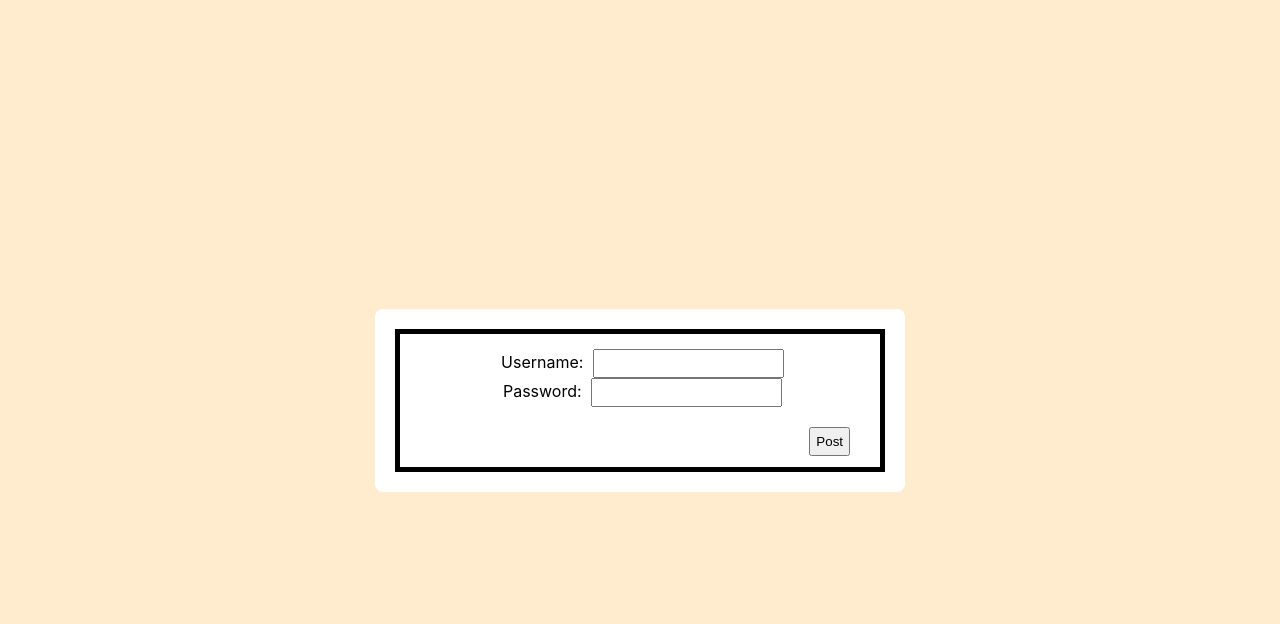
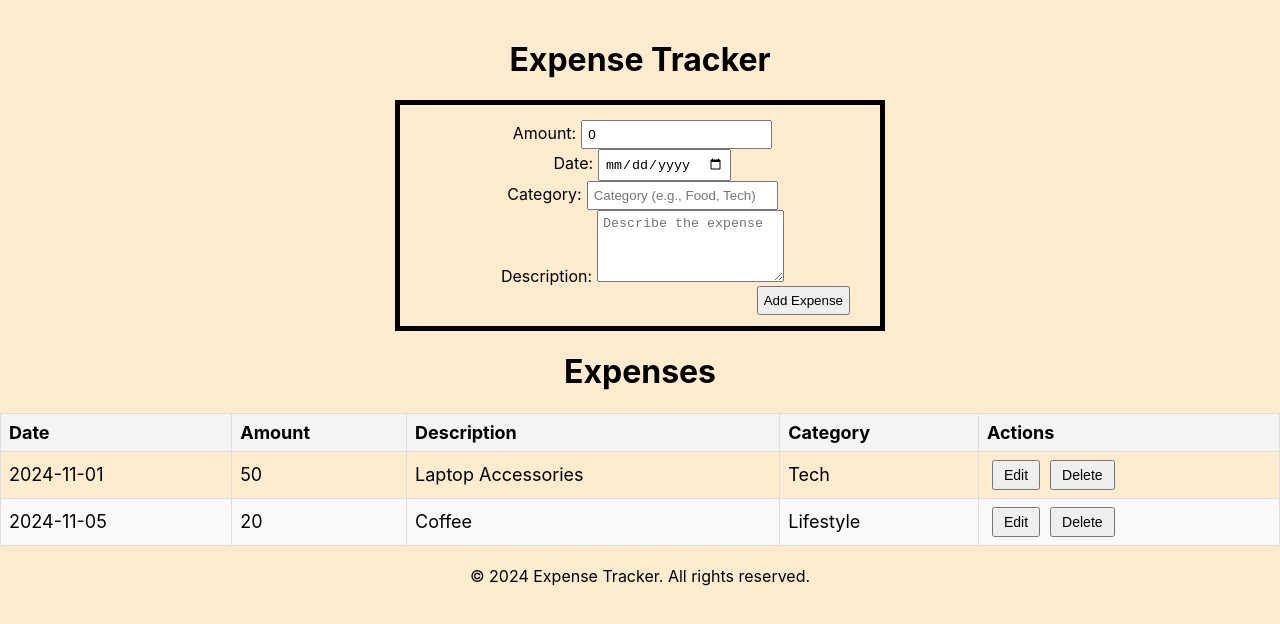
Before and after one commit to Aidan-Trujillo/CS-312-GroupProject, a React (Create React App) app in the folder client/: page / in a window 1280 px wide. Shown: the top 624 px of the page. Built offline with nearby package versions, Linux system fonts and the light colour scheme.

Commit message:
My portion of the project

```diff
--- a/client/src/App.css
+++ b/client/src/App.css
@@ -28,6 +28,44 @@
   color: #61dafb;
 }
 
+.expenses-table {
+  width: 100%;
+  border-collapse: collapse;
+  margin: 20px 0;
+  font-size: 18px;
+  text-align: left;
+}
+
+.expenses-table th, .expenses-table td {
+  border: 1px solid #ddd;
+  padding: 8px;
+}
+
+.expenses-table th {
+  background-color: #f4f4f4;
+  font-weight: bold;
+}
+
+.expenses-table tr:nth-child(even) {
+  background-color: #f9f9f9;
+}
+
+.expenses-table tr:hover {
+  background-color: #f1f1f1;
+}
+
+.expenses-table button {
+  margin: 0 5px;
+  padding: 5px 10px;
+  font-size: 14px;
+  cursor: pointer;
+}
+
+.expenses-table button:hover {
+  background-color: #ddd;
+}
+
+
 @keyframes App-logo-spin {
   from {
     transform: rotate(0deg);
--- a/client/src/App.js
+++ b/client/src/App.js
@@ -9,8 +9,10 @@ function App() {
   const [expenses, setExpenses] = useState([]);
   const [editMode, setEditMode] = useState(false);
   const [editExpense, setEditExpense] = useState(-1);
+  const [selectedCategory, setSelectedCategory] = useState('');
+  const [selectedMonth, setSelectedMonth] = useState('');
   // variables to control login state and manual refresh
-  const [logInState, setLogInState] = useState({loggedIn: false, user_id: -1})
+  const [logInState, setLogInState] = useState({loggedIn: true, user_id: 1})
   const [refresh, setRefresh] = useState(false)
 
   // form data entries
@@ -21,18 +23,20 @@ function App() {
 
     useEffect(() => {
         const getData = async () => {
-      axios.get(`http://localhost:8080/expenses?user_id=${logInState.user_id}`).then((data) => {
-        //this console.log will be in our frontend console
-        console.log(data.data)
-        setExpenses(data.data)
-      })
+            const mockExpenses = [
+                { expense_id: 1, amount: 50.0, category: 'Tech', date: '2024-11-01', description: 'Laptop Accessories' },
+                { expense_id: 2, amount: 20.0, category: 'Lifestyle', date: '2024-11-05', description: 'Coffee' },
+            ];
+            console.log("Mock Data Loaded:", mockExpenses);
+            setExpenses(mockExpenses);
         };
 
-    if(logInState.loggedIn){
+        if (logInState.loggedIn) {
             getData();
             setRefresh(false);
         }
     }, [logInState, refresh]);
+
 
     function handleEdit(expense) {
     console.log("Editing post:", expense);
@@ -62,73 +66,95 @@ function App() {
     return (
         <div className="App">
             <header>
-          <h1></h1>
+                <h1>Expense Tracker</h1>
             </header>
 
             <main>
-          {logInState.loggedIn ? <div></div> : <LogInModal setLogIn={setLogInState} logInState={logInState} />}
-
-          <p style={{fontSize: '20px'}}>Below you can enter a blog post or scroll further to see others' posts</p>
-
-          {/* <!-- Blog Post Form Below -->*/}
-
+                {logInState.loggedIn ? (
+                    <>
                         <div id="form-div">
                             <form onSubmit={handleSubmit}>
-              <label htmlFor="amount">Amount: </label>
-              <input type="text" id="amount" name="amount" value={amount} placeholder="Amount" onChange={(e) => setAmount(e.target.value)} required />
-              <br></br>
+                                {/* Amount Input */}
+                                <label htmlFor="amount">Amount:</label>
+                                <input
+                                    type="number"
+                                    id="amount"
+                                    name="amount"
+                                    value={amount}
+                                    placeholder="Amount"
+                                    onChange={(e) => setAmount(e.target.value)}
+                                    required
+                                />
+                                <br/>
 
-              <label htmlFor='date' >Date: </label>
-              <input type="date" onChange={(e)=>setDate(e.target.value)} required/>
-              <br/><br/>
+                                {/* Date Input */}
+                                <label htmlFor="date">Date:</label>
+                                <input
+                                    type="date"
+                                    id="date"
+                                    name="date"
+                                    value={date}
+                                    onChange={(e) => setDate(e.target.value)}
+                                    required
+                                />
+                                <br/>
 
-              <label htmlFor='description' >Description: </label>
-              <textarea rows="4" cols="50" id='description' value={description} onChange={(e)=>setDescription(e.target.value)}></textarea>
-              <br/><br/>
+                                {/* Category Input */}
+                                <label htmlFor="category">Category:</label>
+                                <input
+                                    type="text"
+                                    id="category"
+                                    name="category"
+                                    value={category}
+                                    placeholder="Category (e.g., Food, Tech)"
+                                    onChange={(e) => setCategory(e.target.value)}
+                                    required
+                                />
+                                <br/>
 
-              <label htmlFor='category'>Category: </label>
-              <input type='text' id='category' name='category' value={category} onChange={(e) => setCategory(e.target.value)}></input>
+                                {/* Description Input */}
+                                <label htmlFor="description">Description:</label>
+                                <textarea
+                                    id="description"
+                                    name="description"
+                                    value={description}
+                                    placeholder="Describe the expense"
+                                    rows="4"
+                                    onChange={(e) => setDescription(e.target.value)}
+                                    required
+                                ></textarea>
+                                <br/>
 
-              <button type="submit">Post</button>
-
+                                {/* Submit Button */}
+                                <button type="submit">Add Expense</button>
                             </form>
                         </div>
 
-          <div className="placeholder" ></div>
 
-          {/*<!-- All Current Blog Posts --> */}
-          {editMode && <EditPostModal post={editExpense} closeEdit={() => setEditMode(false)} />}
                         <div className="feed">
                             <h1>Expenses</h1>
-
-              {/*<!-- Filter for Posts -->*/}
-              <label>Change Category:</label>
-              <select id="categoryPosts" name="categoryPosts">
-                  <option value="" disabled>Select your category</option>
-                  <option value="All" >All</option>
-                  <option value="Tech">Tech</option>
-                  <option value="Lifestyle">Lifestyle</option>
-                  <option value="Education">Education</option>
-                  <option value="None">None</option>
-              </select>
-
-              <div className="placeholder"></div>
-
-              {/*<!-- Blog Posts sorted newest at the top -->*/}
-              <ul>
-                {console.log("posts", typeof expenses)}
-                <RenderExpenses currentExpenses={expenses} setCurrentExpenses={setExpenses} beginEdit={handleEdit}/>
-              </ul>
+                            {expenses.length === 0 ? (
+                                <p>No expenses match your criteria.</p>
+                            ) : (
+                                <RenderExpenses
+                                    currentExpenses={expenses}
+                                    setCurrentExpenses={setExpenses}
+                                    beginEdit={handleEdit}
+                                />
+                            )}
                         </div>
-
-
+                    </>
+                ) : (
+                    <LogInModal setLogIn={setLogInState} logInState={logInState}/>
+                )}
             </main>
 
             <footer>
-          <p>&copy; 2024 Aidan Trujillo. All rights reserved.</p>
+                <p>&copy; 2024 Expense Tracker. All rights reserved.</p>
             </footer>
         </div>
     );
+
 }
 
 
@@ -144,7 +170,6 @@ function RenderExpenses(props) {
     }, [currentExpenses]);
 
 
-
     // function that makes the api request call to delete
     const handleDelete = (expense) => {
         // expense already in json Format
@@ -154,31 +179,31 @@ function RenderExpenses(props) {
     }
 
     return (
-
-    <ul>
-      {expenses.map( expense => (
-        <div className="expense" id={expense.expense_id} key={expense.expense_id} >
-        {/*<!-- Blog Post edit/delete buttons -->
-            */}
-        <div className="expense-header">
-            <button
-            className="mod-button"
-            onClick={() => beginEdit(expense)}>
-            Edit</button>
-            <button
-            className="mod-button"
-            onClick={() => handleDelete(expense)}>
-            Delete</button>
-
-            <h1> {expense.date}</h1>
-            <h4>{expense.amount}</h4>
-            <h4>Expense: {expense.description} </h4>
-            <h4>Category: {expense.category} </h4>
-        </div>
-      </div>
-
+        <table className="expenses-table">
+            <thead>
+            <tr>
+                <th>Date</th>
+                <th>Amount</th>
+                <th>Description</th>
+                <th>Category</th>
+                <th>Actions</th>
+            </tr>
+            </thead>
+            <tbody>
+            {currentExpenses.map((expense) => (
+                <tr key={expense.expense_id}>
+                    <td>{expense.date}</td>
+                    <td>{expense.amount}</td>
+                    <td>{expense.description}</td>
+                    <td>{expense.category}</td>
+                    <td>
+                        <button onClick={() => beginEdit(expense)}>Edit</button>
+                        <button onClick={() => handleDelete(expense)}>Delete</button>
+                    </td>
+                </tr>
             ))}
-    </ul>
+            </tbody>
+        </table>
     );
 }
 
```
Also changed, not shown: 2 other files (tests, documents, lock files or other folders). Lines whose indentation alone changed are shown as unchanged.
